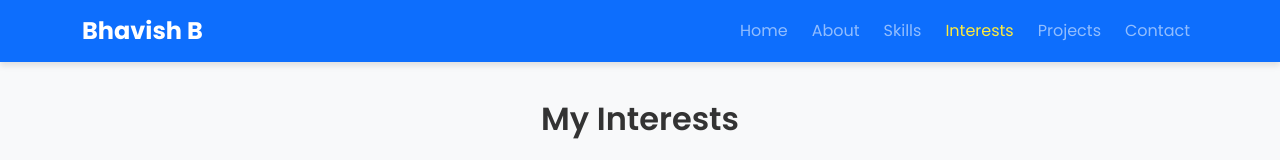
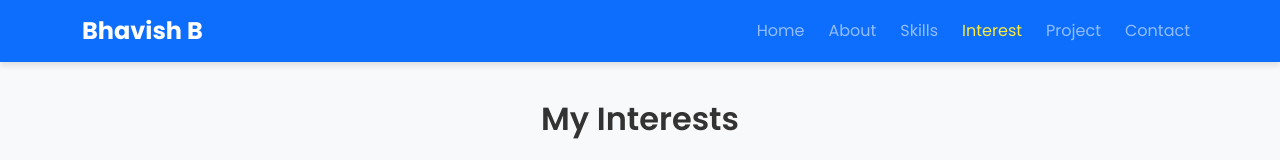
Before and after one commit to bhavish-b194/Portfolio_bhavish, a plain HTML site: page interest.html in a window 1280 px wide. Shown: the top 160 px of the page. Drawn offline with nearby package versions, Linux system fonts and the light colour scheme.

Commit message:
Update interest.html

```diff
--- a/interest.html
+++ b/interest.html
@@ -22,8 +22,8 @@
         <li class="nav-item"><a class="nav-link" href="index.html">Home</a></li>
         <li class="nav-item"><a class="nav-link" href="about.html">About</a></li>
         <li class="nav-item"><a class="nav-link" href="skills.html">Skills</a></li>
-        <li class="nav-item"><a class="nav-link active" href="interest.html">Interests</a></li>
-        <li class="nav-item"><a class="nav-link" href="project.html">Projects</a></li>
+        <li class="nav-item"><a class="nav-link active" href="interest.html">Interest</a></li>
+        <li class="nav-item"><a class="nav-link" href="project.html">Project</a></li>
         <li class="nav-item"><a class="nav-link" href="contact.html">Contact</a></li>
       </ul>
     </div>
```
